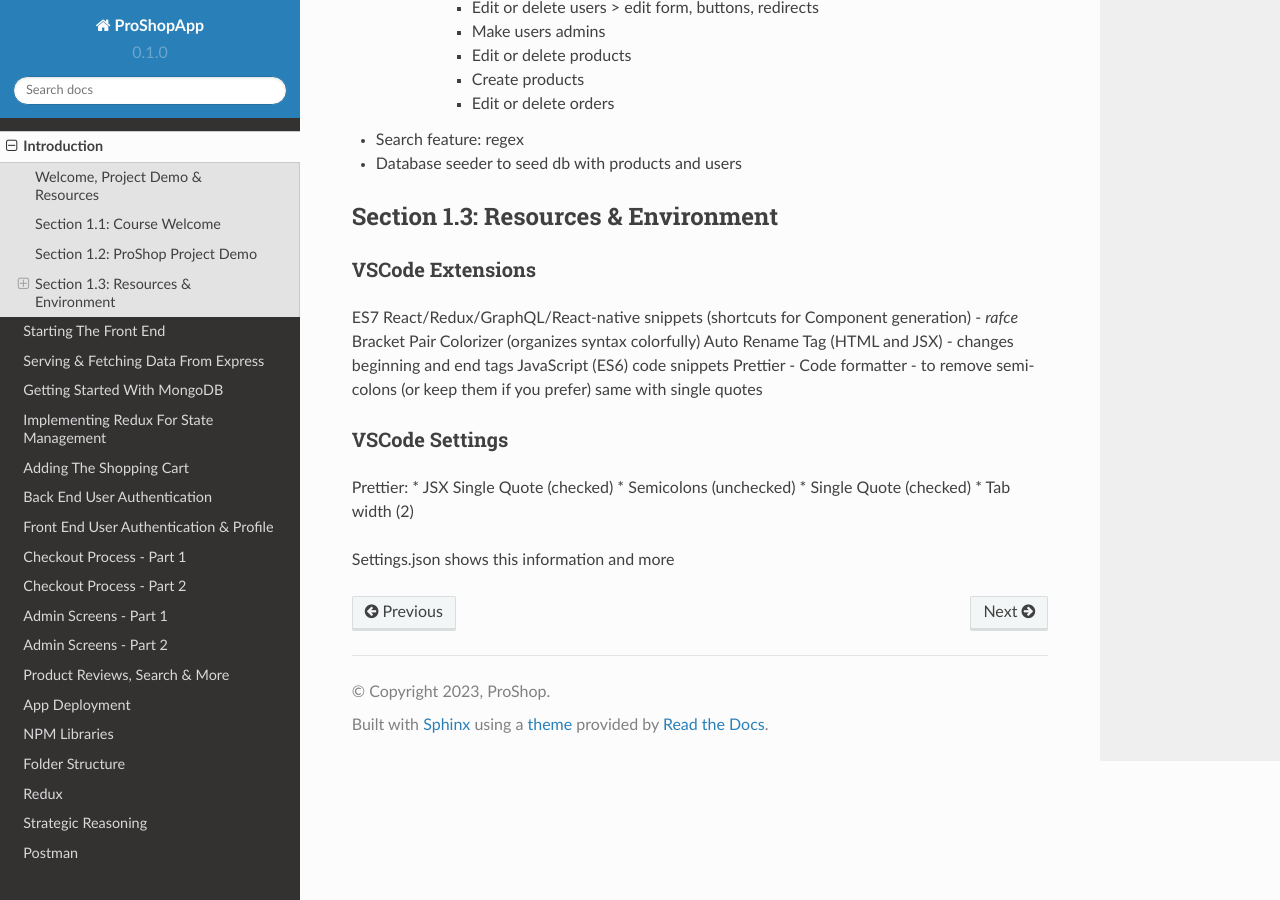
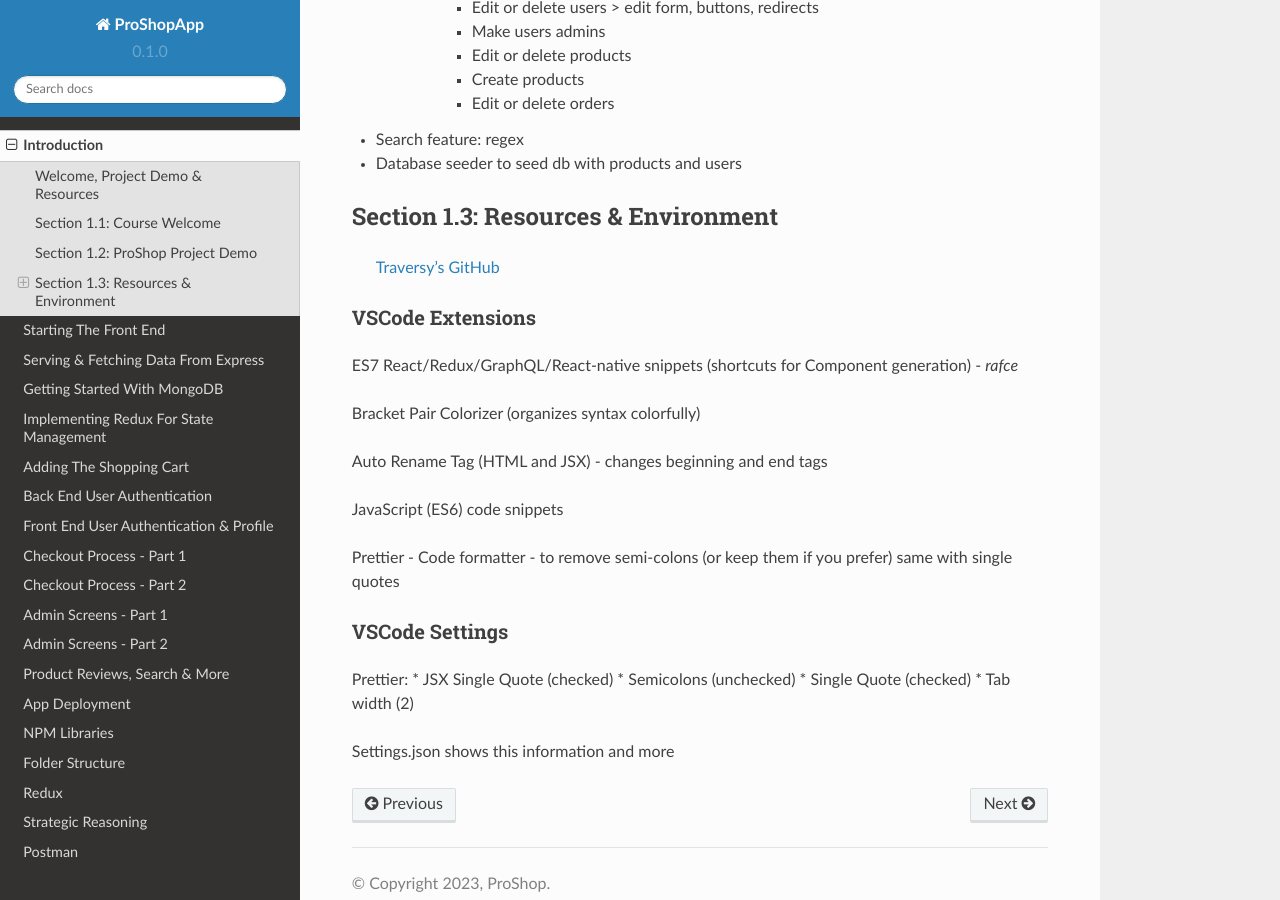
Before and after one commit to Pythonidaer/proshopapp, a Sphinx documentation site: the page built from docs/source/introduction.rst, in a window 1280 px wide and 900 px high, scrolled down 1600 px. Built offline with Sphinx 7.4.7 and the Read the Docs theme 2.0.0, drawn with Linux system fonts in a browser that asks for light colours.

Commit message:
testing newer syntax from rtd

```diff
--- a/docs/source/introduction.rst
+++ b/docs/source/introduction.rst
@@ -73,6 +73,7 @@ Section 1.2: ProShop Project Demo
 Section 1.3: Resources & Environment
 ------------------------------------
 
+ `Traversy's GitHub <https://github.com/bradtraversy/proshop_mern/>`_
 .. _a Traversy's GitHub: https://github.com/bradtraversy/proshop_mern
 .. _a Basir's YouTube: https://www.youtube.com/channel/UC2xRE4hUCQ3xO3ymEtMh1Hw
 .. _a Coding with Basir: https://codingwithbasir.com/
@@ -85,18 +86,25 @@ Section 1.3: Resources & Environment
 .. _a Redux Devtools: https://chrome.google.com/webstore/detail/redux-devtools/lmhkpmbekcpmknklioeibfkpmmfibljd?hl=en
 .. _a React Bootstrap: https://react-bootstrap.github.io/
 .. _a Bootswatch: https://bootswatch.com/
-.. _a JWT.io: https://jwt.io/
+..
+    _a JWT.io: https://jwt.io/
 
 VSCode Extensions
 ########
+
 ES7 React/Redux/GraphQL/React-native snippets (shortcuts for Component generation) - *rafce*
+
 Bracket Pair Colorizer (organizes syntax colorfully)
+
 Auto Rename Tag (HTML and JSX) - changes beginning and end tags
+
 JavaScript (ES6) code snippets
+
 Prettier - Code formatter - to remove semi-colons (or keep them if you prefer) same with single quotes
 
 VSCode Settings
 ########
+
 Prettier:
 * JSX Single Quote (checked)
 * Semicolons (unchecked)
```
